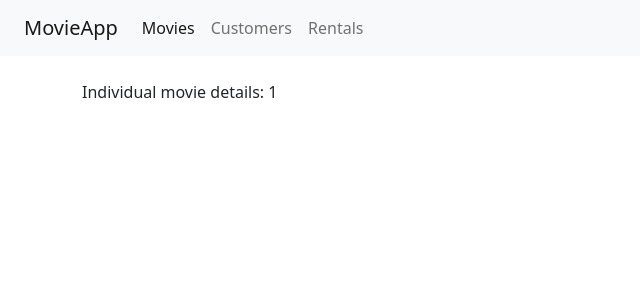
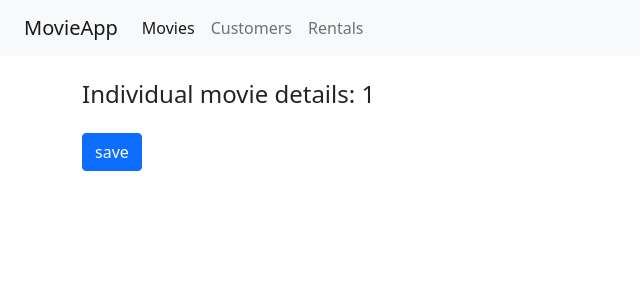
Before and after one commit to CutieMath/react-02, a React (Create React App) app: page /movies/1 in a window 1280 px wide. Shown: the top 300 px of the page, without its empty margins (0-640 px from the left). Built offline with nearby package versions, Linux system fonts and the light colour scheme.

Commit message:
add naviate to home page for individual movies

```diff
--- a/src/components/movieDetails.jsx
+++ b/src/components/movieDetails.jsx
@@ -1,9 +1,20 @@
 import React from "react";
-import { useParams } from "react-router-dom";
+import { useParams, useNavigate } from "react-router-dom";
 
 const MovieDetails = () => {
   const { id } = useParams();
-  return <div>Individual movie details: {id}</div>;
+  const navigate = useNavigate();
+  const handleSave = () => {
+    navigate("/", { replace: true });
+  };
+  return (
+    <div>
+      <h4>Individual movie details: {id}</h4>
+      <button className="btn btn-primary mt-3" onClick={handleSave}>
+        save
+      </button>
+    </div>
+  );
 };
 
 export default MovieDetails;
```
